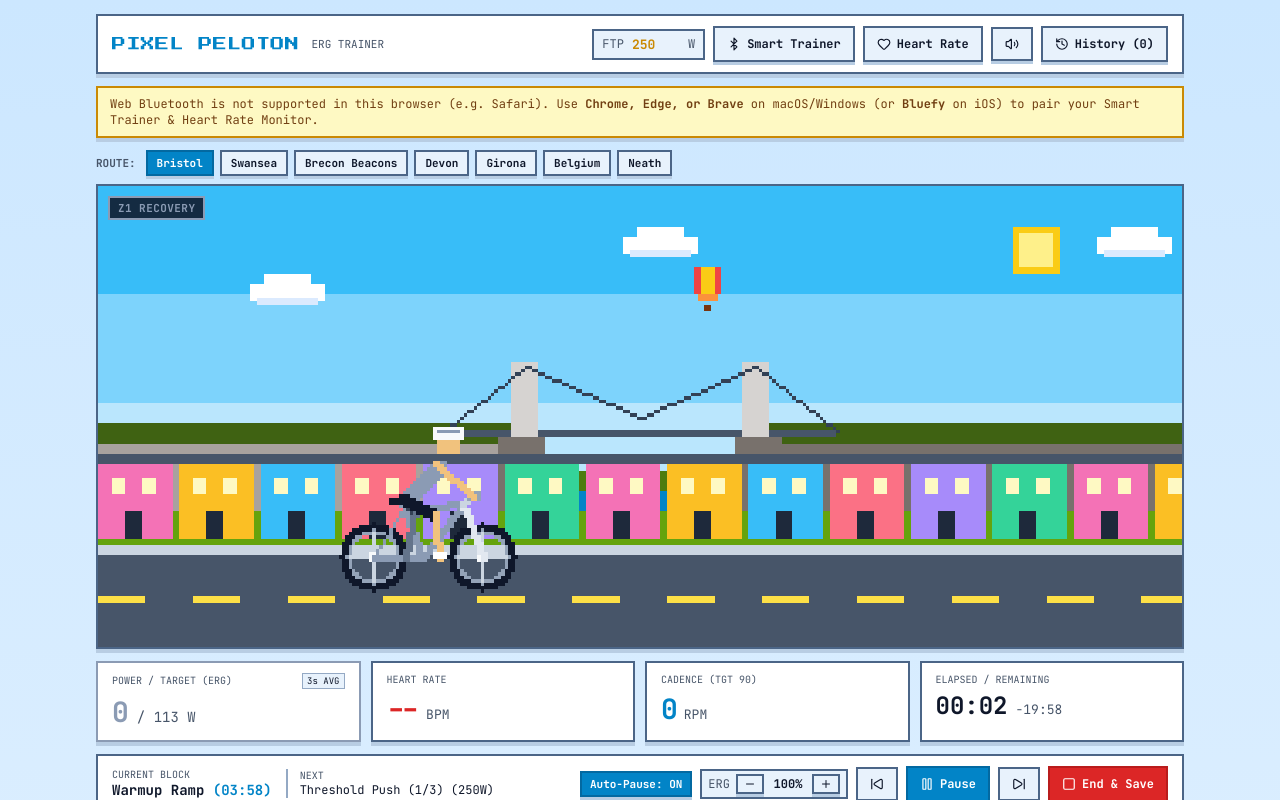
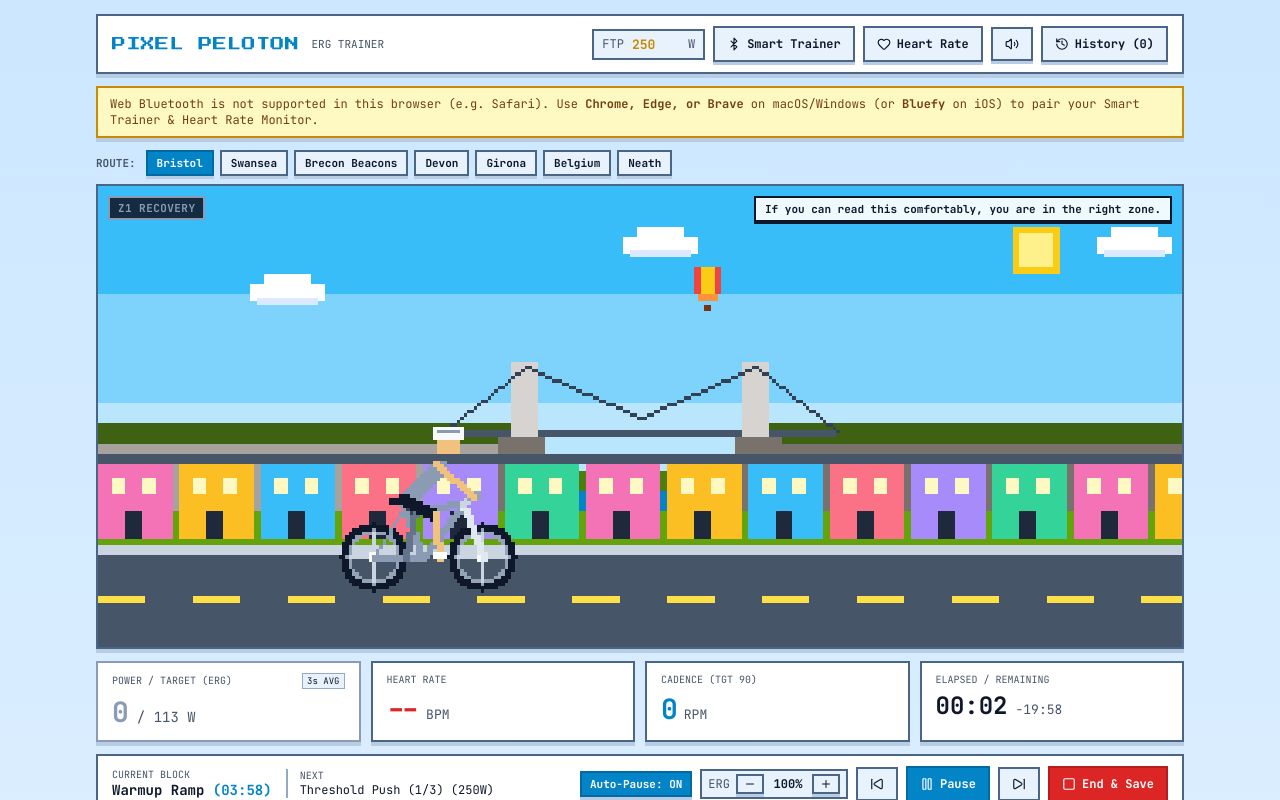
Before and after one commit to joshmacm/turbo_pixel, a React (Vite) app: page / in a window 1280 px wide. Both pictures are taken after a click on the button "Start Ride". Shown: the top 800 px of the page. Built offline with nearby package versions, Linux system fonts and the light colour scheme.

Commit message:
Add intensity-aware motivational and sarcastic coach messages

```diff
--- a/src/App.tsx
+++ b/src/App.tsx
@@ -25,6 +25,7 @@ import { WORKOUT_LIBRARY } from './workouts/library';
 import { computeRideStats, getActiveBlockAtTime, getBlockStartTime } from './workouts/engine';
 import { getZoneForPct } from './workouts/zones';
 import { playCountdownBeep } from './utils/audio';
+import { pickMotivationalMessage } from './utils/messages';
 import {
   deleteRideFromHistory,
   loadRideHistory,
@@ -79,6 +80,9 @@ export function App() {
   const [rideHistory, setRideHistory] = useState<SavedRide[]>(() => loadRideHistory());
   const [showBuilder, setShowBuilder] = useState(false);
   const [showHistory, setShowHistory] = useState(false);
+  const [coachMessage, setCoachMessage] = useState<string>('');
+  const lastMsgBlockRef = useRef<number>(-1);
+  const lastMsgElapsedRef = useRef<number>(-99);
 
   // Device state
   const [trainerConnected, setTrainerConnected] = useState(false);
@@ -291,6 +295,26 @@ export function App() {
           playCountdownBeep(false);
         } else if (activeBlock.blockElapsedSec === 0 && elapsedSec > 0) {
           playCountdownBeep(true);
+        }
+      }
+
+      // Refresh coach message on block change, final 15s of hard efforts, or every 22s
+      if (activeBlock) {
+        const blockChanged = activeBlock.blockIndex !== lastMsgBlockRef.current;
+        const enteredFinal15 =
+          activeBlock.targetPct >= 0.95 &&
+          Math.round(activeBlock.blockRemainingSec) === 15;
+        const timedRefresh = elapsedSec - lastMsgElapsedRef.current >= 22;
+        if (blockChanged || enteredFinal15 || timedRefresh) {
+          lastMsgBlockRef.current = activeBlock.blockIndex;
+          lastMsgElapsedRef.current = elapsedSec;
+          setCoachMessage((prev) =>
+            pickMotivationalMessage(
+              activeBlock.targetPct,
+              activeBlock.blockRemainingSec,
+              prev
+            )
+          );
         }
       }
 
@@ -588,6 +612,7 @@ export function App() {
           isPaused={rideState !== 'running'}
           distanceMeters={distanceMetersRef.current}
           progress={rideProgress}
+          coachMessage={coachMessage}
         />
       </div>
 
--- a/src/components/PixelCanvas.tsx
+++ b/src/components/PixelCanvas.tsx
@@ -22,6 +22,7 @@ interface PixelCanvasProps {
   isPaused: boolean;
   distanceMeters: number;
   progress?: number;
+  coachMessage?: string;
 }
 
 const W = 320;
@@ -36,6 +37,7 @@ export const PixelCanvas: React.FC<PixelCanvasProps> = ({
   isPaused,
   distanceMeters,
   progress = 0,
+  coachMessage,
 }) => {
   const canvasRef = useRef<HTMLCanvasElement | null>(null);
   const stateRef = useRef({
@@ -789,6 +791,27 @@ export const PixelCanvas: React.FC<PixelCanvasProps> = ({
       >
         {currentZone.name.toUpperCase()}
       </div>
+
+      {coachMessage && !isPaused && (
+        <div
+          style={{
+            position: 'absolute',
+            top: 10,
+            right: 10,
+            maxWidth: '62%',
+            background: 'rgba(255, 255, 255, 0.92)',
+            border: '2px solid #0f172a',
+            boxShadow: '0 2px 0 #0f172a',
+            color: '#0f172a',
+            padding: '4px 9px',
+            fontSize: 11,
+            fontWeight: 700,
+            pointerEvents: 'none',
+          }}
+        >
+          {coachMessage}
+        </div>
+      )}
     </div>
   );
 };
--- /dev/null
+++ b/src/utils/messages.ts
@@ -0,0 +1,74 @@
+const EASY_MESSAGES = [
+  'Spinning easy. Enjoy it while it lasts.',
+  'Your legs think this is a coffee ride. Do not tell them.',
+  'Smooth circles. Save the heroics for later.',
+  'Hydrate now, question your hobbies later.',
+  'Zone 2: building the engine one pedal stroke at a time.',
+  'Relax the shoulders. Unclench the jaw.',
+  'If you can read this comfortably, you are in the right zone.',
+  'Easy spin. Even Pogacar coasts sometimes.',
+];
+
+const TEMPO_SWEET_SPOT_MESSAGES = [
+  'Comfortably uncomfortable. Classic Sweet Spot.',
+  'Not quite threshold, still questioning your life choices.',
+  'Imagine there is a bakery at the end of this block.',
+  'Steady watts, steady breathing. Dialled in.',
+  'Building aerobic horsepower. Quietly getting faster.',
+  'Keep the cadence snappy—do not let the legs bog down.',
+  'This is where the real fitness hides.',
+  'Just you, the ERG spiral, and mild regret.',
+];
+
+const THRESHOLD_MESSAGES = [
+  'Right on the red line. Lovely.',
+  'Remember: you voluntarily clicked Start Ride.',
+  'Hold the cadence. Ignore the burning.',
+  'Your FTP called—it says you are fine. Probably.',
+  'Deep breaths. Pain is just watts leaving the legs.',
+  'Stare at the road. Become one with the flywheel.',
+  'Threshold: the art of pretending this is sustainable.',
+  'Strong and steady. Do not negotiate with your legs.',
+];
+
+const HARD_VO2_MESSAGES = [
+  'Shut up, legs!',
+  'Breathe! Oxygen is free, use more of it.',
+  'Wout is watching. Look aerodynamic.',
+  'Time slows down above 115% FTP. That is just physics.',
+  'Your heart rate is just enthusiasm.',
+  'Do not look at the timer. Okay, look at the timer.',
+  'Pedal through it—your couch is not going anywhere.',
+  'Pure suffering. Great for Strava, terrible for dignity.',
+  'Keep turning the cranks! ERG will not forgive you.',
+  'Embrace the lactic acid. It means it is working.',
+];
+
+const FINAL_SECONDS_MESSAGES = [
+  'Final seconds! Empty the tank!',
+  'Do not you dare ease off now—hold it to the beep!',
+  'Almost there! Finish through the line!',
+  'Count it down—legs on fire, head down!',
+];
+
+export function pickMotivationalMessage(
+  targetPct: number,
+  blockRemainingSec: number,
+  previous?: string
+): string {
+  let pool: string[];
+  if (targetPct >= 0.95 && blockRemainingSec > 0 && blockRemainingSec <= 15) {
+    pool = FINAL_SECONDS_MESSAGES;
+  } else if (targetPct >= 1.06) {
+    pool = HARD_VO2_MESSAGES;
+  } else if (targetPct >= 0.92) {
+    pool = THRESHOLD_MESSAGES;
+  } else if (targetPct >= 0.75) {
+    pool = TEMPO_SWEET_SPOT_MESSAGES;
+  } else {
+    pool = EASY_MESSAGES;
+  }
+
+  const filtered = pool.length > 1 && previous ? pool.filter((m) => m !== previous) : pool;
+  return filtered[Math.floor(Math.random() * filtered.length)];
+}
```
